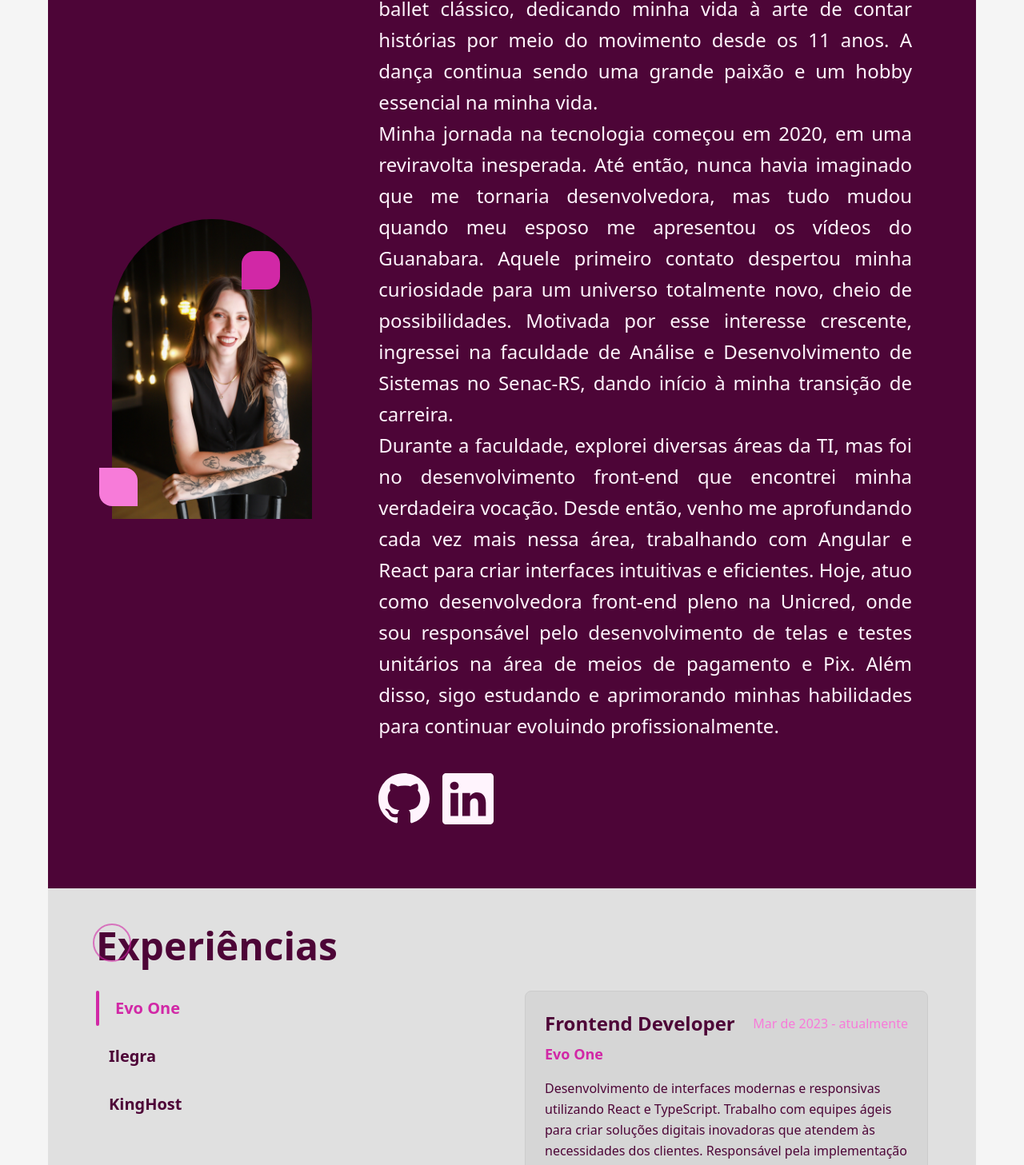
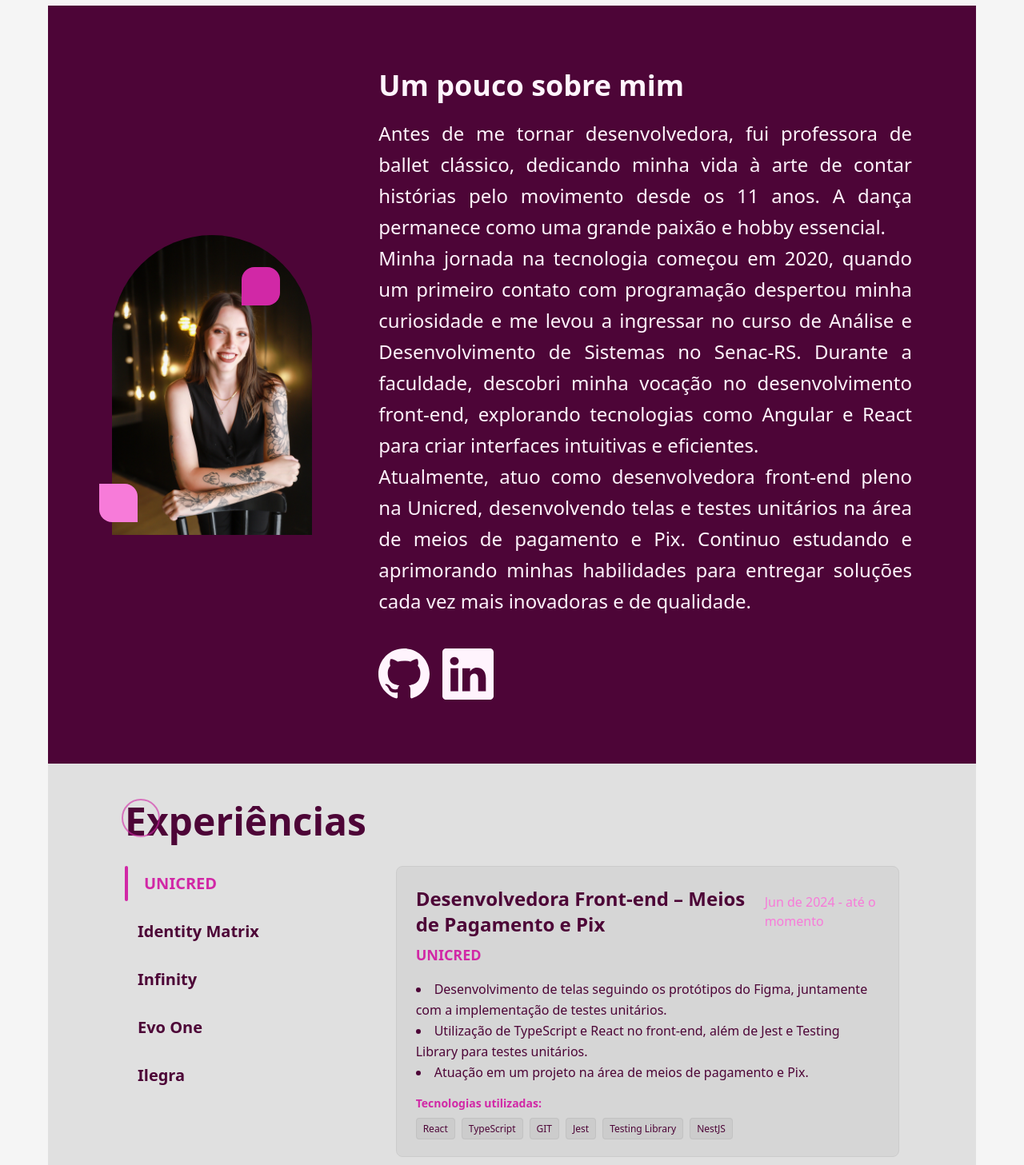
Before and after one commit to wentzpatricia/portfolio, a React (Vite) app: page / in a window 1280 px wide. Shown: the part 1092-2549 px from the top of the page at 80% size. Built offline with nearby package versions, Linux system fonts and the light colour scheme.

Commit message:
fix: ajusta texto das experiencias profissionais home e about

```diff
--- a/src/constants/experiences.ts
+++ /dev/null
@@ -1,35 +0,0 @@
-export interface Experience {
-  id: string;
-  company: string;
-  position: string;
-  period: string;
-  description: string;
-  technologies?: string[];
-}
-
-export const experiences: Experience[] = [
-  {
-    id: "evo-one",
-    company: "Evo One",
-    position: "Frontend Developer",
-    period: "Mar de 2023 - atualmente",
-    description: "Desenvolvimento de interfaces modernas e responsivas utilizando React e TypeScript. Trabalho com equipes ágeis para criar soluções digitais inovadoras que atendem às necessidades dos clientes. Responsável pela implementação de componentes reutilizáveis e otimização de performance.",
-    technologies: ["React", "TypeScript", "Tailwind CSS", "Vite", "Git"]
-  },
-  {
-    id: "ilegra",
-    company: "Ilegra",
-    position: "Desenvolvedora Frontend",
-    period: "Jan de 2022 - Fev de 2023",
-    description: "Desenvolvimento de aplicações web utilizando Angular e React. Colaboração em projetos de grande escala para clientes corporativos. Implementação de testes unitários e integração com APIs REST. Participação em code reviews e mentoria de desenvolvedores júnior.",
-    technologies: ["Angular", "React", "JavaScript", "SCSS", "Jest", "Cypress"]
-  },
-  {
-    id: "kinghost",
-    company: "KingHost",
-    position: "Desenvolvedora Frontend Júnior",
-    period: "Jun de 2021 - Dez de 2021",
-    description: "Primeira experiência profissional como desenvolvedora frontend. Desenvolvimento de landing pages e interfaces administrativas. Aprendizado de boas práticas de desenvolvimento e trabalho em equipe. Contribuição para melhorias na experiência do usuário.",
-    technologies: ["HTML", "CSS", "JavaScript", "Bootstrap", "jQuery"]
-  }
-];
--- a/src/pages/About/About.tsx
+++ b/src/pages/About/About.tsx
@@ -24,33 +24,28 @@ const About = () => {
       </figure>
 
       <div className="w-full lg:w-8/12 text-base sm:text-lg md:text-xl lg:text-2xl font-normal leading-relaxed text-justify flex flex-col justify-center">
-        <h2 className="mb-5 text-2xl sm:text-3xl md:text-4xl font-extrabold">Um pouco sobre mim</h2>
+        <h2 className="mb-5 text-2xl sm:text-3xl md:text-4xl font-extrabold">
+          Um pouco sobre mim
+        </h2>
         <p>
           Antes de me tornar desenvolvedora, fui professora de ballet clássico,
-          dedicando minha vida à arte de contar histórias por meio do movimento
-          desde os 11 anos. A dança continua sendo uma grande paixão e um hobby
-          essencial na minha vida.
+          dedicando minha vida à arte de contar histórias pelo movimento desde
+          os 11 anos. A dança permanece como uma grande paixão e hobby
+          essencial.
         </p>
         <p>
-          Minha jornada na tecnologia começou em 2020, em uma reviravolta
-          inesperada. Até então, nunca havia imaginado que me tornaria
-          desenvolvedora, mas tudo mudou quando meu esposo me apresentou os
-          vídeos do Guanabara. Aquele primeiro contato despertou minha
-          curiosidade para um universo totalmente novo, cheio de possibilidades.
-          Motivada por esse interesse crescente, ingressei na faculdade de
-          Análise e Desenvolvimento de Sistemas no Senac-RS, dando início à
-          minha transição de carreira.
+          Minha jornada na tecnologia começou em 2020, quando um primeiro
+          contato com programação despertou minha curiosidade e me levou a
+          ingressar no curso de Análise e Desenvolvimento de Sistemas no
+          Senac-RS. Durante a faculdade, descobri minha vocação no
+          desenvolvimento front-end, explorando tecnologias como Angular e React
+          para criar interfaces intuitivas e eficientes.
         </p>
         <p>
-          Durante a faculdade, explorei diversas áreas da TI, mas foi no
-          desenvolvimento front-end que encontrei minha verdadeira vocação.
-          Desde então, venho me aprofundando cada vez mais nessa área,
-          trabalhando com Angular e React para criar interfaces intuitivas e
-          eficientes. Hoje, atuo como desenvolvedora front-end pleno na Unicred,
-          onde sou responsável pelo desenvolvimento de telas e testes unitários
-          na área de meios de pagamento e Pix. Além disso, sigo estudando e
-          aprimorando minhas habilidades para continuar evoluindo
-          profissionalmente.
+          Atualmente, atuo como desenvolvedora front-end pleno na Unicred,
+          desenvolvendo telas e testes unitários na área de meios de pagamento e
+          Pix. Continuo estudando e aprimorando minhas habilidades para entregar
+          soluções cada vez mais inovadoras e de qualidade.
         </p>
         <div className="flex mt-8 sm:mt-10">
           <a
--- a/src/pages/Experiences/Experiences.tsx
+++ b/src/pages/Experiences/Experiences.tsx
@@ -1,5 +1,5 @@
 import { useState } from "react";
-import { experiences, Experience } from "../../constants/experiences";
+import { experiences, Experience } from "./constants/experiences";
 
 const Experiences = () => {
   const [selectedExperience, setSelectedExperience] = useState<Experience>(
@@ -9,9 +9,9 @@ const Experiences = () => {
   return (
     <section
       id="experiences"
-      className="py-12 px-5 md:px-15 bg-medium-gray-900 text-text"
+      className="py-12 px-5 md:px-24 bg-medium-gray-900 text-text"
     >
-      <div className="max-w-7xl mx-auto">
+      <div className="max-w-[1600px] mx-auto">
         <header className="mb-8">
           <h2 className="text-3xl md:text-5xl font-extrabold relative">
             <span className="absolute -top-1 -left-1 w-12 h-12 border-2 border-medium-red-violet-600 rounded-full opacity-60"></span>
@@ -19,8 +19,11 @@ const Experiences = () => {
           </h2>
         </header>
 
-        <div className="grid grid-cols-1 lg:grid-cols-2 gap-6 lg:gap-8">
-          <nav className="hidden lg:block space-y-4" aria-label="Lista de experiências">
+        <div className="grid grid-cols-1 lg:grid-cols-3 gap-6 lg:gap-12">
+          <nav
+            className="hidden lg:block space-y-4 lg:col-span-1"
+            aria-label="Lista de experiências"
+          >
             {experiences.map((experience) => (
               <button
                 key={experience.id}
@@ -48,7 +51,7 @@ const Experiences = () => {
             ))}
           </nav>
 
-          <article className="bg-medium-gray-800 rounded-lg p-6 border border-medium-gray-700">
+          <article className="bg-medium-gray-800 rounded-lg p-6 border border-medium-gray-700 lg:col-span-2">
             <header className="mb-4">
               <div className="flex flex-col md:flex-row md:items-center md:justify-between gap-1 mb-2">
                 <h3 className="text-xl md:text-2xl font-bold">
@@ -63,9 +66,11 @@ const Experiences = () => {
               </p>
             </header>
 
-            <p className="text-text leading-relaxed text-sm md:text-base mb-4">
-              {selectedExperience.description}
-            </p>
+            <ul className="list-disc list-inside mb-4 text-sm md:text-base leading-relaxed text-text">
+              {selectedExperience.description.map((item, index) => (
+                <li key={index}>{item}</li>
+              ))}
+            </ul>
 
             {selectedExperience.technologies && (
               <footer>
--- /dev/null
+++ b/src/pages/Experiences/constants/experiences.ts
@@ -0,0 +1,107 @@
+export interface Experience {
+  id: string;
+  company: string;
+  position: string;
+  period: string;
+  description: string[];
+  technologies: string[];
+}
+
+export const experiences: Experience[] = [
+  {
+    id: "unicred",
+    company: "UNICRED",
+    position: "Desenvolvedora Front-end – Meios de Pagamento e Pix",
+    period: "Jun de 2024 - até o momento",
+    description: [
+      "Desenvolvimento de telas seguindo os protótipos do Figma, juntamente com a implementação de testes unitários.",
+      "Utilização de TypeScript e React no front-end, além de Jest e Testing Library para testes unitários.",
+      "Atuação em um projeto na área de meios de pagamento e Pix.",
+    ],
+    technologies: [
+      "React",
+      "TypeScript",
+      "GIT",
+      "Jest",
+      "Testing Library",
+      "NestJS",
+    ],
+  },
+  {
+    id: "identity-matrix",
+    company: "Identity Matrix",
+    position: "Revisora Técnica Front-end Freelancer",
+    period: "Mar de 2025 - Ago de 2025",
+    description: [
+      "Revisão de Pull Requests, garantindo qualidade do código, padronização e boas práticas de desenvolvimento.",
+      "Criação de protótipos de telas no Figma, assegurando consistência entre design e implementação.",
+      "Utilização de TypeScript e React no front-end.",
+      "Atuação em um projeto voltado para captação de leads nos EUA.",
+    ],
+    technologies: ["React", "TypeScript", "Figma", "Tailwind", "GIT"],
+  },
+  {
+    id: "infinity",
+    company: "Infinity",
+    position: "Desenvolvedora Front-end (Freelancer)",
+    period: "Nov de 2023 - Jul de 2024",
+    description: [
+      "Elaboração e desenvolvimento de layouts de telas seguindo o template Metronic.",
+      "Uso de Figma para prototipagem, Angular, TypeScript e RxJS para desenvolvimento e SCSS e Bootstrap para estilização.",
+      "Atuação em um projeto white-label, sendo a principal responsável pelo front-end, organizando a arquitetura e criando componentes reutilizáveis e dinâmicos.",
+    ],
+    technologies: [
+      "Angular",
+      "TypeScript",
+      "RXJS",
+      "Figma",
+      "Bootstrap",
+      "GIT",
+      "SCSS",
+      "HTML",
+    ],
+  },
+  {
+    id: "evo-one",
+    company: "Evo One",
+    position: "Desenvolvedora Front-end",
+    period: "Mar de 2023 - Jun de 2024",
+    description: [
+      "Elaboração e desenvolvimento de layouts de telas.",
+      "Uso de Figma para prototipagem, Angular, TypeScript e RxJS para desenvolvimento e SCSS, Angular Material e Bootstrap para estilização.",
+      "Participação em um sistema white-label de monitoramento e registro de ocorrências, destinado a cidades, onde agentes recebiam e atendiam ocorrências criadas por cidadãos ou funcionários.",
+    ],
+    technologies: [
+      "Angular",
+      "HTML",
+      "Typescript",
+      "SCSS",
+      "Figma",
+      "Bootstrap",
+      "RXJS",
+      "GIT",
+    ],
+  },
+  {
+    id: "ilegra",
+    company: "Ilegra",
+    position: "Estagiária Jovem Talento",
+    period: "Mar de 2022 - Mar de 2023",
+    description: [
+      "Participei de trilhas de aprendizado técnico com foco em JavaScript, TypeScript, Angular, React e SASS, além de desenvolver habilidades interpessoais por meio de feedback contínuo de profissionais seniores.",
+      "Desenvolvi projetos práticos de front-end para consolidar o conhecimento técnico.",
+      "Colaborei em um ambiente ágil, utilizando controle de versão com Git e seguindo as melhores práticas de desenvolvimento.",
+    ],
+    technologies: [
+      "HTML",
+      "CSS",
+      "Typescript",
+      "Javascript",
+      "SASS",
+      "Angular",
+      "React",
+      "Styled Components",
+      "GIT",
+    ],
+  },
+];
--- a/src/pages/Home/Home.tsx
+++ b/src/pages/Home/Home.tsx
@@ -27,13 +27,16 @@ const Home = () => {
         </p>
         <p className="pb-6 flex flex-col  md:text-2xl font-normal leading-relaxed text-justify">
           <span>
-            Olá ✨, me chamo Patrícia e sou uma desenvolvedora front-end
-            apaixonada por criar interfaces digitais funcionais, responsivas e
-            visualmente atraentes. Com um olhar atento aos detalhes e foco em
-            boas práticas de desenvolvimento, meu objetivo é transformar ideias
-            em experiências digitais que encantem os usuários. Adoro trabalhar
-            com tecnologias modernas e estou sempre em busca de aprender e
-            evoluir na área.
+            Olá ✨, me chamo Patrícia e sou desenvolvedora front-end,
+            especializada em criar interfaces digitais funcionais, responsivas e
+            visualmente atraentes. Com atenção aos detalhes e foco em boas
+            práticas de desenvolvimento, busco transformar ideias em
+            experiências digitais que proporcionem valor e encantem os usuários.
+            Tenho experiência com tecnologias modernas e estou constantemente
+            aprendendo e evoluindo para entregar soluções cada vez mais
+            eficientes e inovadoras. Gosto de colaborar em projetos desafiadores
+            e contribuir para produtos que sejam tanto esteticamente agradáveis
+            quanto fáceis de usar.
           </span>
         </p>
 
```
